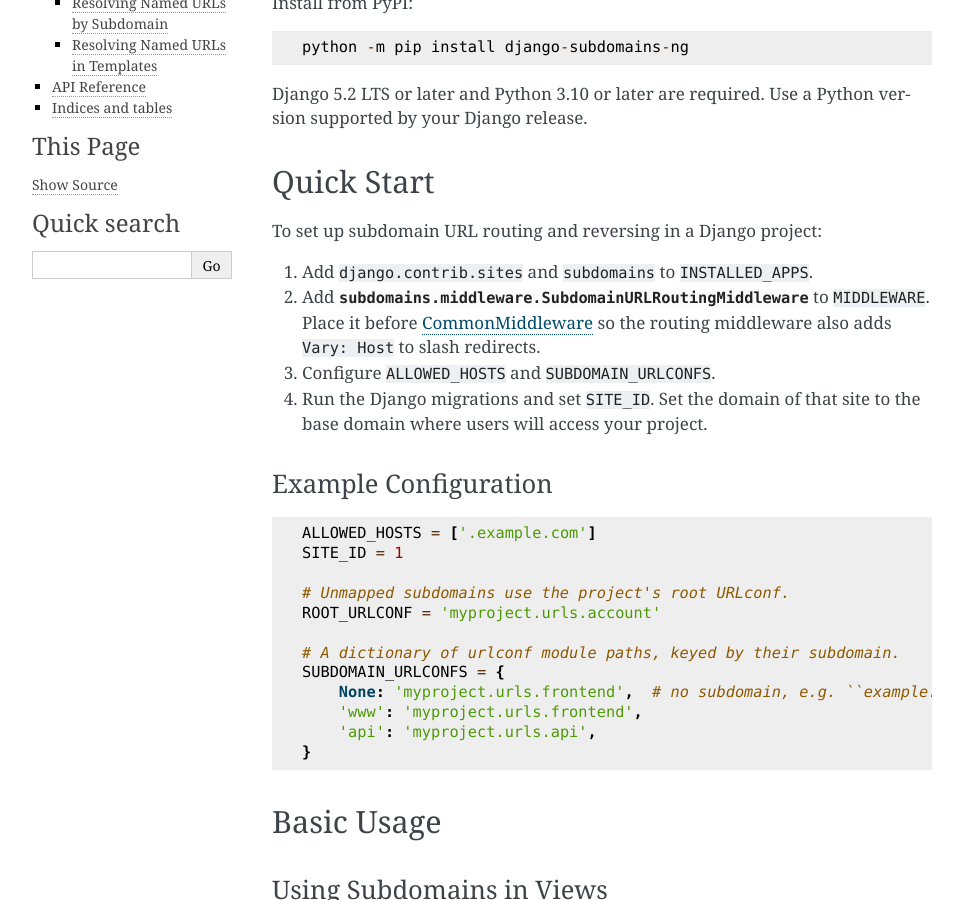
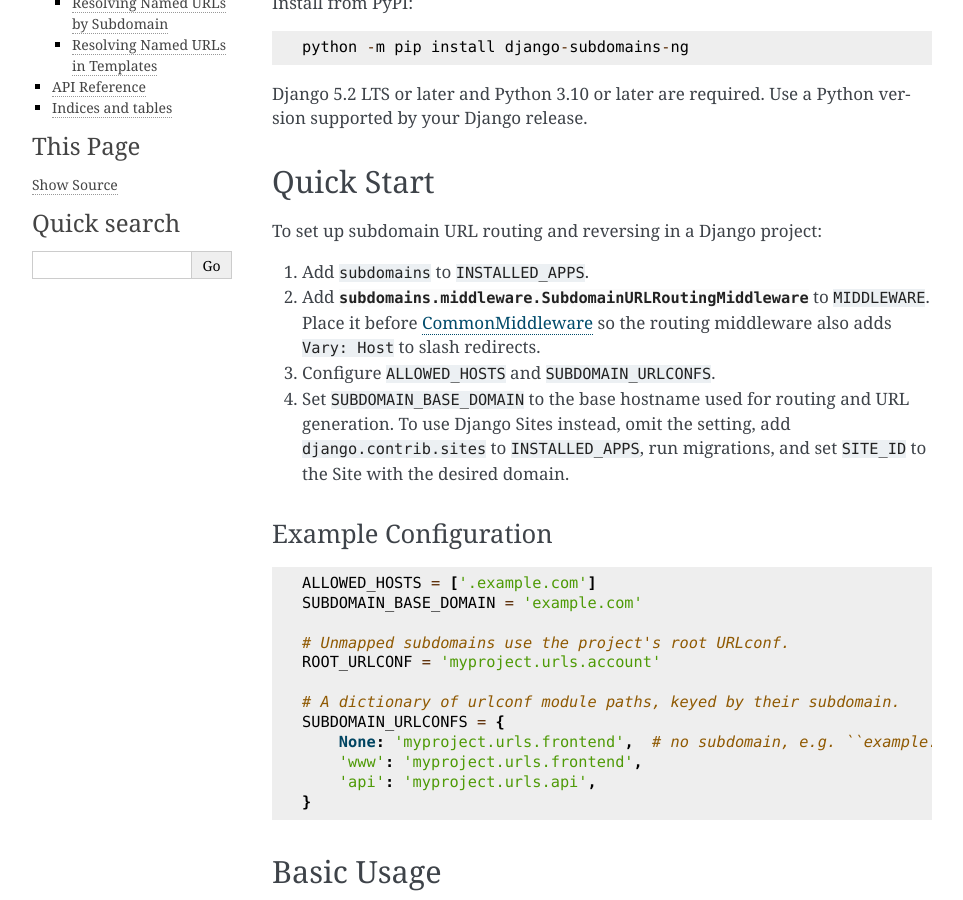
Before and after one commit to moas/django-subdomains-ng, a Sphinx documentation site: the page built from docs/index.rst, in a window 1280 px wide and 900 px high, scrolled down 249 px. Shown: the whole window, without its empty margins (148-1111 px from the left). Built offline with Sphinx 7.4.7, drawn with Linux system fonts in a browser that asks for light colours.

Commit message:
Support a configured base domain without Django Sites
Refs #1

```diff
--- a/docs/index.rst
+++ b/docs/index.rst
@@ -19,14 +19,16 @@ Quick Start
 
 To set up subdomain URL routing and reversing in a Django project:
 
-1. Add ``django.contrib.sites`` and ``subdomains`` to ``INSTALLED_APPS``.
+1. Add ``subdomains`` to ``INSTALLED_APPS``.
 2. Add :class:`subdomains.middleware.SubdomainURLRoutingMiddleware` to
    ``MIDDLEWARE``. Place it before
    `CommonMiddleware <https://docs.djangoproject.com/en/5.2/ref/middleware/#django.middleware.common.CommonMiddleware>`_ so the routing
    middleware also adds ``Vary: Host`` to slash redirects.
 3. Configure ``ALLOWED_HOSTS`` and ``SUBDOMAIN_URLCONFS``.
-4. Run the Django migrations and set ``SITE_ID``. Set the domain of that
-   site to the base domain where users will access your project.
+4. Set ``SUBDOMAIN_BASE_DOMAIN`` to the base hostname used for routing and
+   URL generation. To use Django Sites instead, omit the setting, add
+   ``django.contrib.sites`` to ``INSTALLED_APPS``, run migrations, and set
+   ``SITE_ID`` to the Site with the desired domain.
 
 Example Configuration
 ~~~~~~~~~~~~~~~~~~~~~
@@ -34,7 +36,7 @@ Example Configuration
 ::
 
     ALLOWED_HOSTS = ['.example.com']
-    SITE_ID = 1
+    SUBDOMAIN_BASE_DOMAIN = 'example.com'
 
     # Unmapped subdomains use the project's root URLconf.
     ROOT_URLCONF = 'myproject.urls.account'
```
Also changed, not shown: README.rst (+10 -5 lines), 2 other files.
